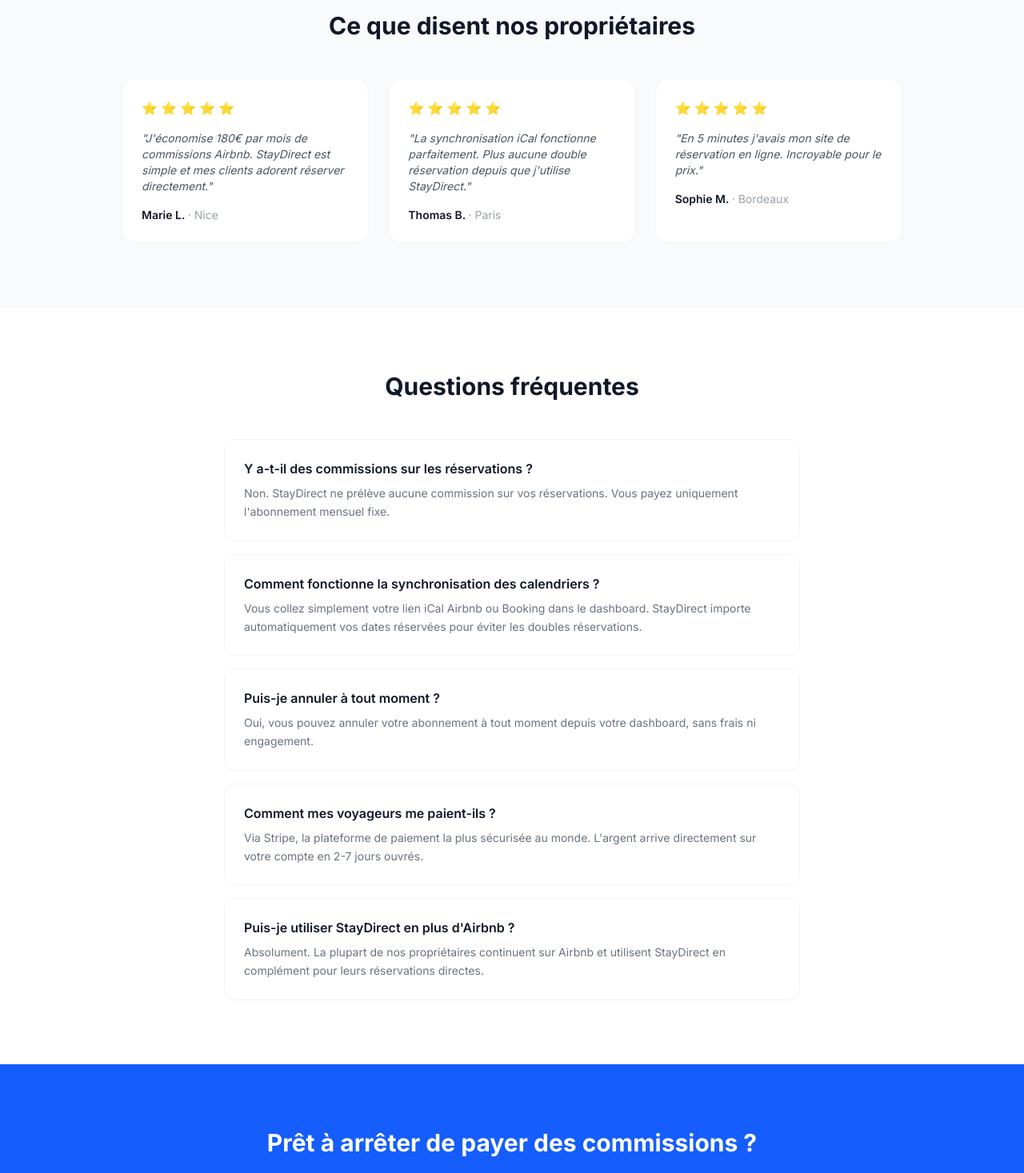
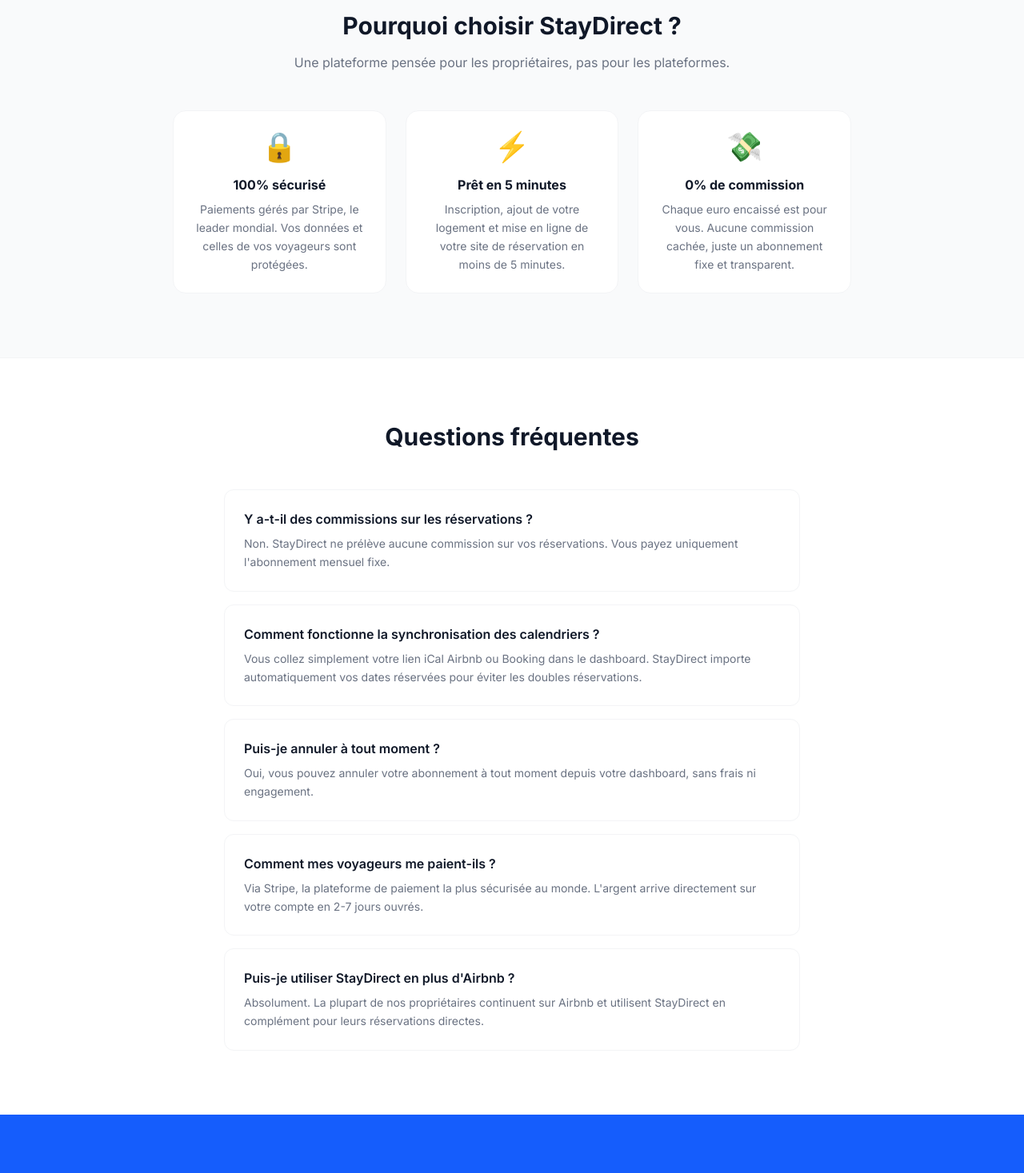
Before and after one commit to bnka36/staydirect, a Next.js app: page / in a window 1280 px wide. Shown: the part 3720-5187 px from the top of the page at 80% size. Built offline with nearby package versions, Linux system fonts and the light colour scheme.

Commit message:
Supprime temoignages generiques, remplace par section confiance honnete

```diff
--- a/app/page.tsx
+++ b/app/page.tsx
@@ -267,22 +267,21 @@ export default function HomePage() {
         </div>
       </section>
 
-      {/* Témoignages */}
+      {/* Pourquoi nous faire confiance */}
       <section className="bg-gray-50 py-20 border-y border-gray-100">
-        <div className="max-w-5xl mx-auto px-6">
-          <h2 className="text-3xl font-bold text-gray-900 text-center mb-12">Ce que disent nos propriétaires</h2>
+        <div className="max-w-4xl mx-auto px-6 text-center">
+          <h2 className="text-3xl font-bold text-gray-900 mb-4">Pourquoi choisir StayDirect ?</h2>
+          <p className="text-gray-500 mb-12">Une plateforme pensée pour les propriétaires, pas pour les plateformes.</p>
           <div className="grid grid-cols-1 md:grid-cols-3 gap-6">
             {[
-              { name: 'Marie L.', location: 'Nice', text: "J'économise 180€ par mois de commissions Airbnb. StayDirect est simple et mes clients adorent réserver directement.", stars: 5 },
-              { name: 'Thomas B.', location: 'Paris', text: "La synchronisation iCal fonctionne parfaitement. Plus aucune double réservation depuis que j'utilise StayDirect.", stars: 5 },
-              { name: 'Sophie M.', location: 'Bordeaux', text: "En 5 minutes j'avais mon site de réservation en ligne. Incroyable pour le prix.", stars: 5 },
-            ].map((t) => (
-              <div key={t.name} className="bg-white rounded-2xl p-6 border border-gray-100">
-                <div className="flex gap-1 mb-4">
-                  {Array(t.stars).fill('⭐').map((s, i) => <span key={i}>{s}</span>)}
-                </div>
-                <p className="text-gray-600 text-sm mb-4 italic">"{t.text}"</p>
-                <div className="font-semibold text-gray-900 text-sm">{t.name} <span className="text-gray-400 font-normal">· {t.location}</span></div>
+              { icon: '🔒', title: '100% sécurisé', desc: 'Paiements gérés par Stripe, le leader mondial. Vos données et celles de vos voyageurs sont protégées.' },
+              { icon: '⚡', title: 'Prêt en 5 minutes', desc: 'Inscription, ajout de votre logement et mise en ligne de votre site de réservation en moins de 5 minutes.' },
+              { icon: '💸', title: '0% de commission', desc: 'Chaque euro encaissé est pour vous. Aucune commission cachée, juste un abonnement fixe et transparent.' },
+            ].map((item) => (
+              <div key={item.title} className="bg-white rounded-2xl p-6 border border-gray-100">
+                <div className="text-4xl mb-4">{item.icon}</div>
+                <h3 className="font-bold text-gray-900 mb-2">{item.title}</h3>
+                <p className="text-gray-500 text-sm leading-relaxed">{item.desc}</p>
               </div>
             ))}
           </div>
@@ -311,8 +310,8 @@ export default function HomePage() {
       {/* CTA Final */}
       <section className="bg-blue-600 py-20">
         <div className="max-w-3xl mx-auto text-center px-6">
-          <h2 className="text-3xl font-bold text-white mb-4">Prêt à arrêter de payer des commissions ?</h2>
-          <p className="text-blue-100 text-lg mb-8">Rejoignez des centaines de propriétaires qui encaissent directement.</p>
+          <h2 className="text-3xl font-bold text-white mb-4">Prêt à encaisser vos réservations directement ?</h2>
+          <p className="text-blue-100 text-lg mb-8">Créez votre compte en 2 minutes. Votre site de réservation est en ligne immédiatement.</p>
           <Link href="/register" className="bg-white text-blue-600 px-8 py-4 rounded-xl font-bold text-lg hover:bg-blue-50 transition inline-block shadow-lg">
             Créer mon compte gratuitement →
           </Link>
```
